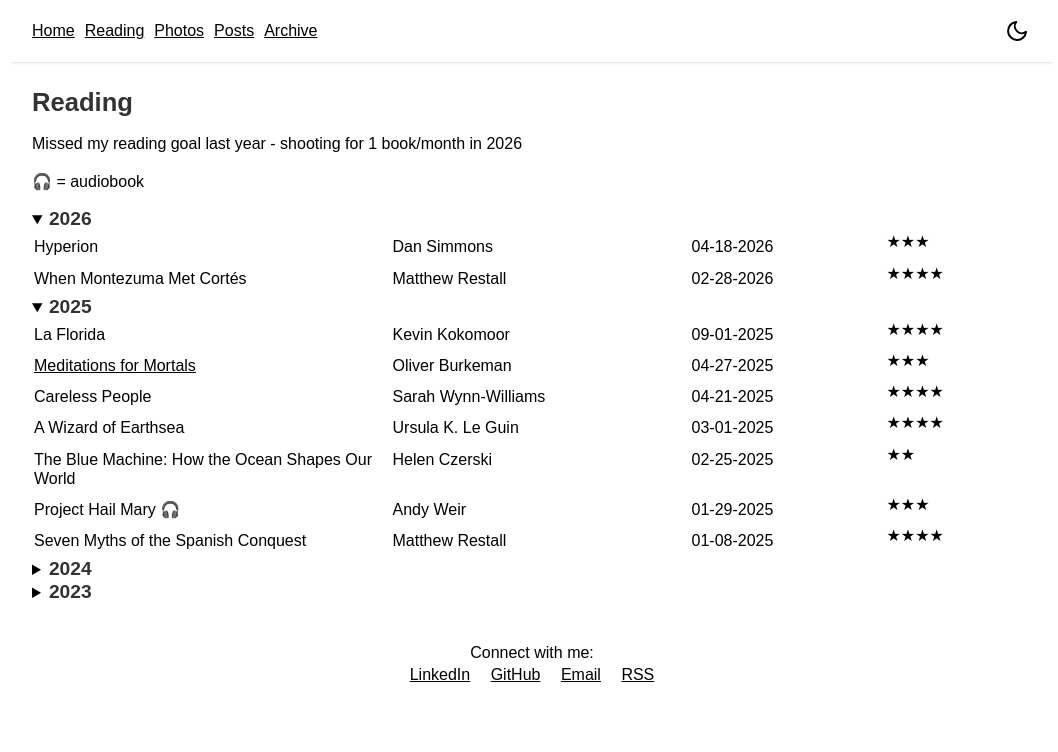
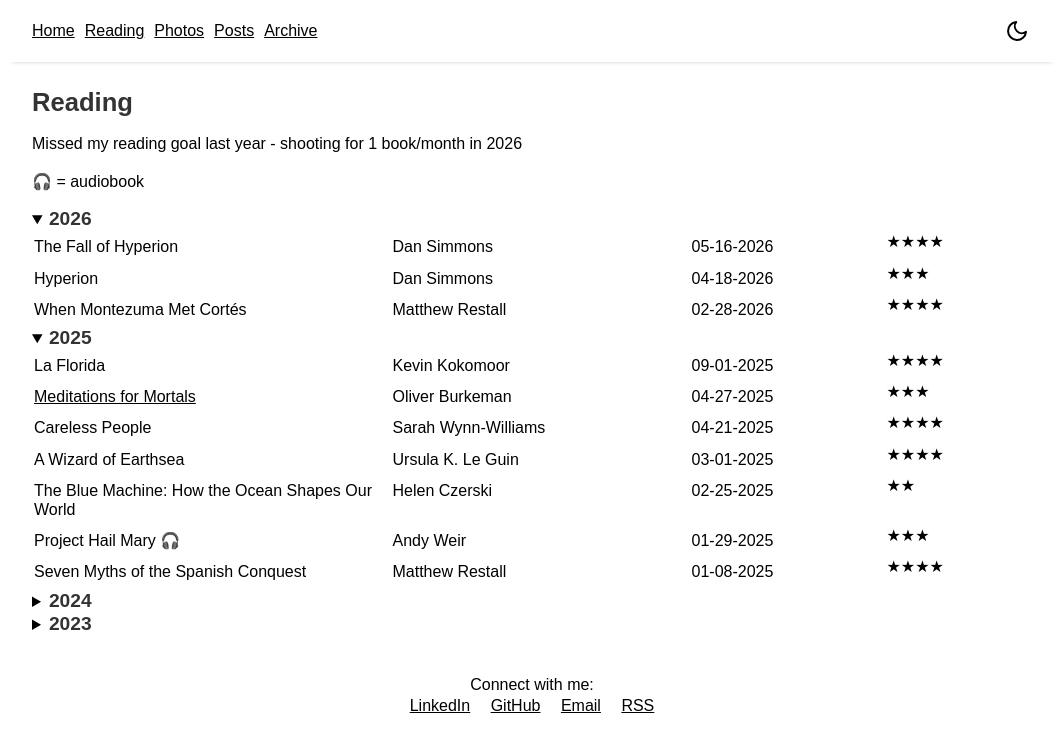
Before and after one commit to brandoncfallin/fallin-website, a Jekyll site: the page built from reading.md, in a window 1280 px wide. Shown: the top 752 px of the page, without its empty margins (108-1166 px from the left). Built offline with Jekyll 4.4.1, drawn with Linux system fonts in a browser that asks for light colours.

Commit message:
chore(reading_table_2026.html): fall of hyperion

```diff
--- a/_includes/reading_table_2026.html
+++ b/_includes/reading_table_2026.html
@@ -1,5 +1,11 @@
 <table style="background-color:rgba(0, 0, 0, 0); width: 100%;">
     <tbody>
+        <tr>
+            <td class="titles">The Fall of Hyperion</td>
+            <td class="authors">Dan Simmons</td>
+            <td class="dates">05-16-2026</td>
+            <td class="stars">★★★★</td>
+        </tr>
         <tr>
             <td class="titles">Hyperion</td>
             <td class="authors">Dan Simmons</td>
```
